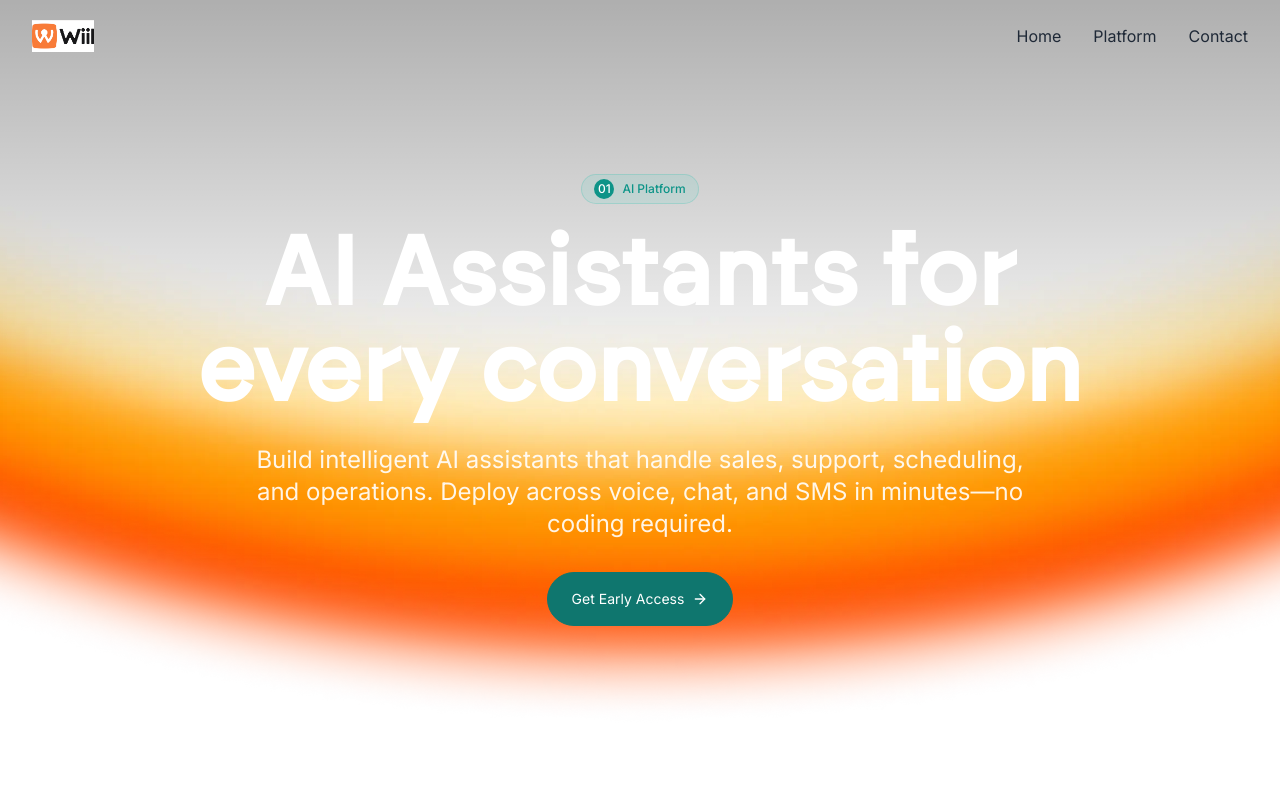
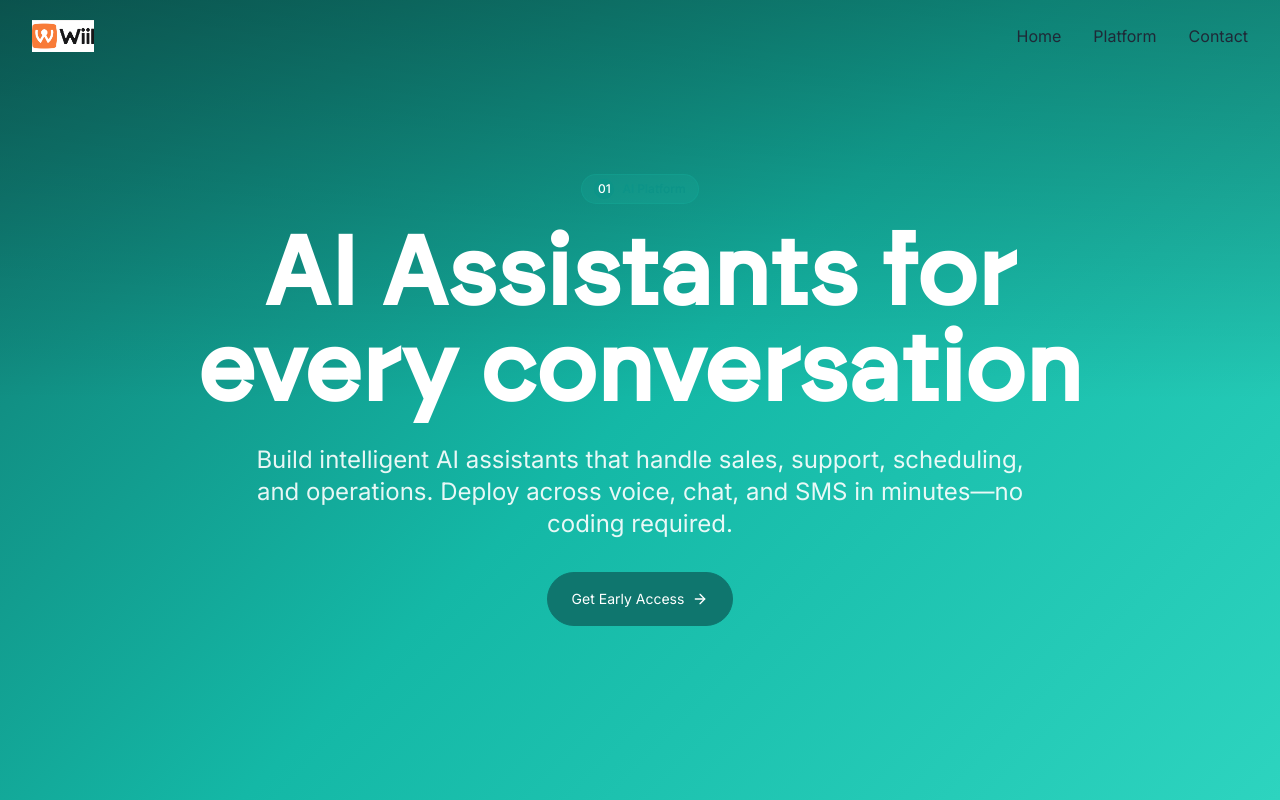
Before and after one commit to Sabamose/Wiil-Web_Brand-V2, a React (Vite) app: page / in a window 1280 px wide. Shown: the top 800 px of the page. Built offline with nearby package versions, Linux system fonts and the light colour scheme; a web font is replaced by a local one.

Commit message:
Revert Hero component changes
Reverted the Hero component to its previous state, as the recent color updates were not applied correctly.

```diff
--- a/src/components/Hero.tsx
+++ b/src/components/Hero.tsx
@@ -31,7 +31,9 @@ const Hero = () => {
     >
       <div
         className="absolute inset-0 bg-cover bg-center bg-no-repeat"
-        style={{ backgroundImage: "url('/Header-background.webp')" }}
+        style={{
+          backgroundImage: "linear-gradient(135deg, #0f766e 0%, #14b8a6 50%, #2dd4bf 100%)"
+        }}
       />
       <div className="absolute inset-0 bg-gradient-to-b from-black/30 via-transparent to-transparent" />
 
```
